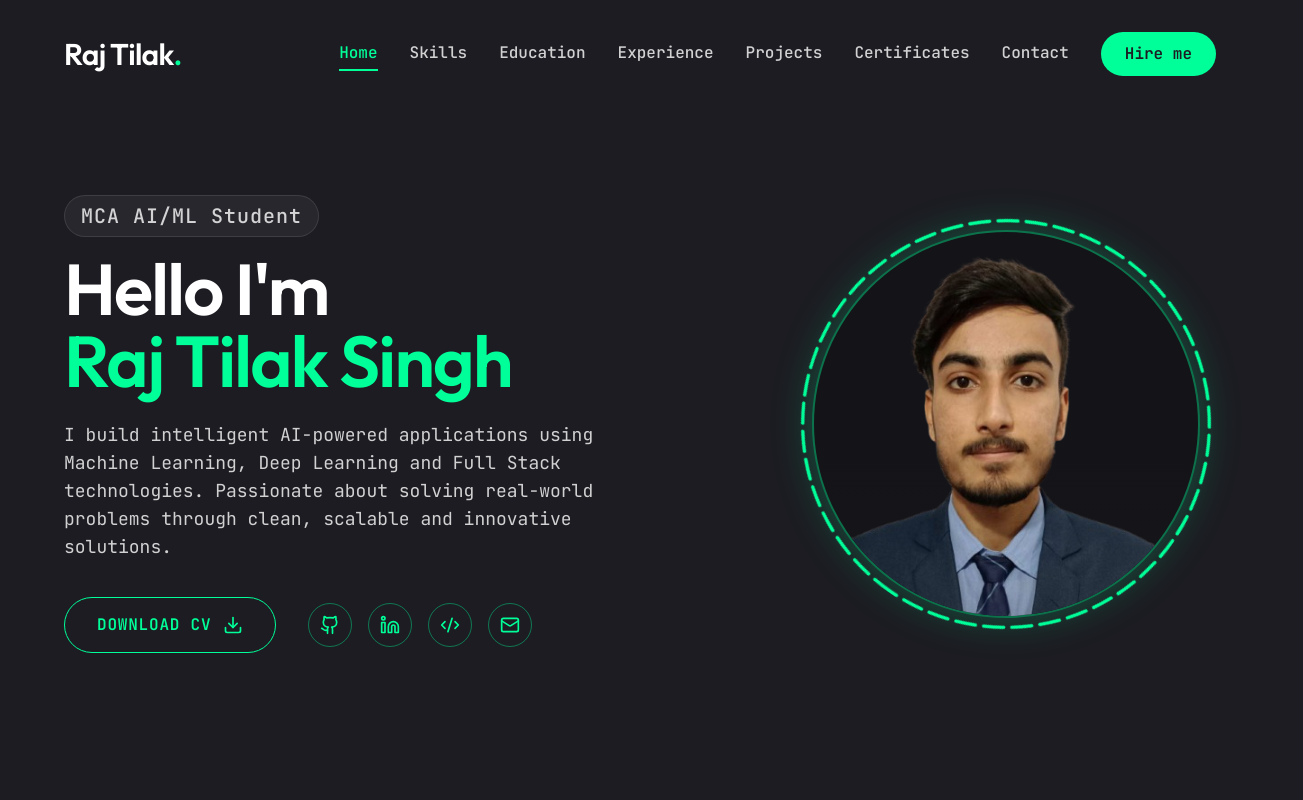
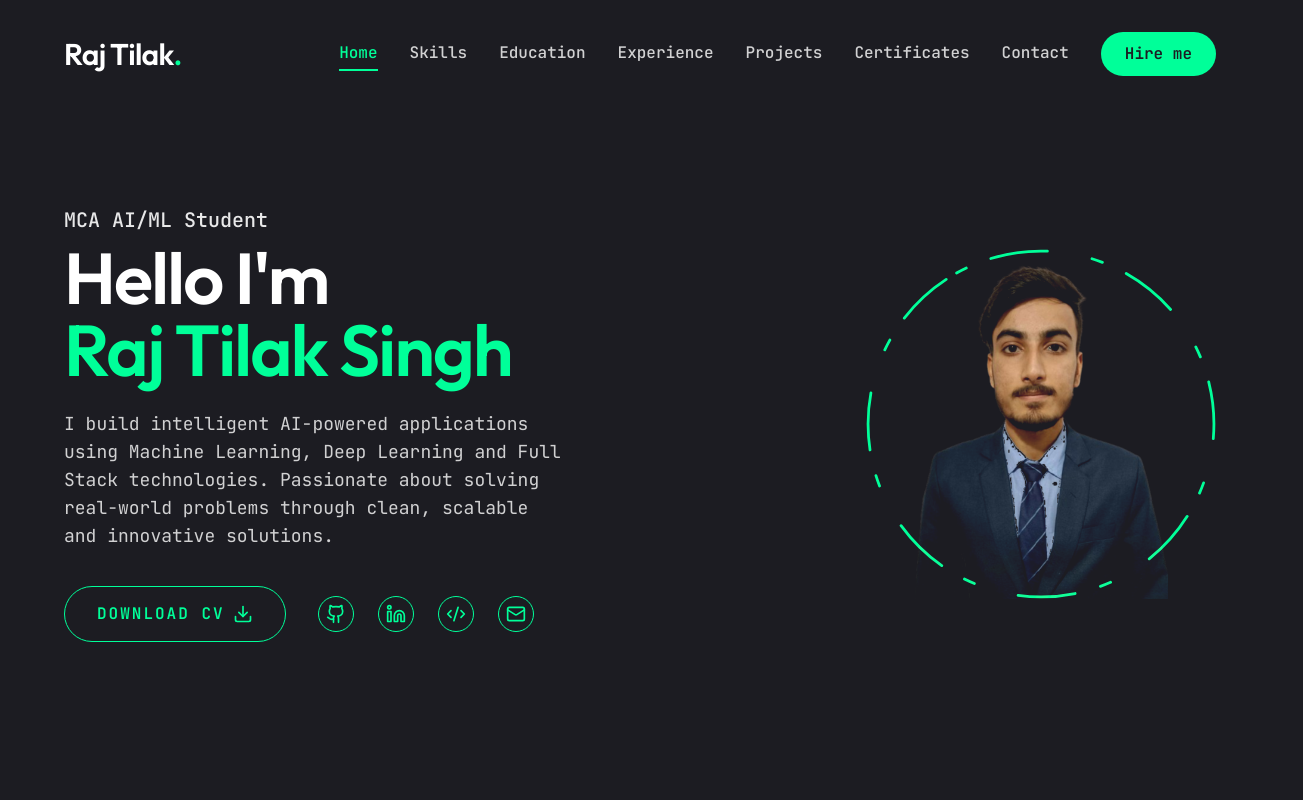
Before and after one commit to rac2-3/my-portfolio, a React (Vite) app: page / in a window 1280 px wide. Shown: the top 800 px of the page, 1303 px wide, since content can reach past the window. Built offline with nearby package versions, Linux system fonts and the light colour scheme.

Commit message:
feat: add interactive Framer Motion morphing SVG ring animation and profile cutout

```diff
--- a/src/components/Hero.jsx
+++ b/src/components/Hero.jsx
@@ -1,5 +1,6 @@
 import React from "react";
 import { Download, Github, Linkedin, Code2, Mail } from "lucide-react";
+import { motion } from "framer-motion";
 import { portfolioData } from "../data/portfolioData";
 
 const Hero = () => {
@@ -27,7 +28,7 @@ const Hero = () => {
 
           {/* Text Content */}
           <div className="text-center xl:text-left order-2 xl:order-none max-w-[650px]">
-            <span className="text-lg xl:text-xl font-medium tracking-wider text-white/80 bg-white/5 border border-white/10 px-4 py-1.5 rounded-full inline-block mb-4 border-accent/20">
+            <span className="text-xl block mb-2 text-white/90 font-medium">
               {personal.role}
             </span>
 
@@ -36,7 +37,7 @@ const Hero = () => {
               <span className="text-accent">{personal.name}</span>
             </h1>
 
-            <p className="max-w-[540px] mb-9 text-white/80 text-base sm:text-lg leading-relaxed">
+            <p className="max-w-[500px] mb-9 text-white/80 text-base sm:text-lg leading-relaxed">
               {personal.bio}
             </p>
 
@@ -47,14 +48,14 @@ const Hero = () => {
                 download="Raj_Tilak_Singh_CV.pdf"
                 target="_blank"
                 rel="noopener noreferrer"
-                className="inline-flex items-center justify-center gap-3 whitespace-nowrap rounded-full text-base font-semibold transition-all duration-500 border border-accent text-accent hover:bg-accent hover:text-primary h-[56px] px-8 tracking-wider uppercase group hover:shadow-[0_0_20px_rgba(0,255,153,0.4)]"
+                className="inline-flex items-center justify-center gap-2 whitespace-nowrap rounded-full text-base font-semibold transition-all duration-500 border border-accent text-accent hover:bg-accent hover:text-primary h-[56px] px-8 tracking-[2px] uppercase group hover:shadow-[0_0_20px_rgba(0,255,153,0.4)]"
               >
                 <span>Download CV</span>
                 <Download size={20} className="transition-transform group-hover:translate-y-0.5" />
               </a>
 
               {/* Social Icons */}
-              <div className="flex gap-4 items-center">
+              <div className="flex gap-6 items-center">
                 {personal.socials.map((social, index) => (
                   <a
                     key={index}
@@ -62,7 +63,7 @@ const Hero = () => {
                     target="_blank"
                     rel="noopener noreferrer"
                     title={social.name}
-                    className="w-11 h-11 border border-accent/40 rounded-full flex justify-center items-center text-accent hover:bg-accent hover:text-primary hover:border-accent transition-all duration-300 hover:shadow-[0_0_15px_rgba(0,255,153,0.3)] hover:-translate-y-1"
+                    className="w-9 h-9 border border-accent rounded-full flex justify-center items-center text-accent text-base hover:bg-accent hover:text-primary hover:transition-all duration-500"
                   >
                     {getSocialIcon(social.icon)}
                   </a>
@@ -71,43 +72,57 @@ const Hero = () => {
             </div>
           </div>
 
-          {/* Profile Photo with Animated SVG Accent Ring */}
-          <div className="order-1 xl:order-none mb-4 xl:mb-0">
-            <div className="w-full h-full relative flex items-center justify-center">
-              <div className="relative w-[298px] h-[298px] sm:w-[340px] sm:h-[340px] xl:w-[420px] xl:h-[420px]">
+          {/* Profile Photo with Exact Bhavya Framer-Motion Animated Circle */}
+          <div className="order-1 xl:order-none mb-8 xl:mb-0">
+            <div className="w-full h-full relative">
+              <motion.div
+                initial={{ opacity: 0 }}
+                animate={{
+                  opacity: 1,
+                  transition: { delay: 0.2, duration: 0.6, ease: "easeIn" },
+                }}
+              >
+                <div className="w-[298px] h-[298px] xl:w-[350px] xl:h-[350px] relative flex items-center justify-center">
 
-                {/* SVG Rotating Dashed Accent Ring (Bhavya Style) */}
-                <svg
-                  className="w-full h-full absolute top-0 left-0 animate-spin-slow pointer-events-none z-10"
+                  {/* Cutout Photo Element */}
+                  <div className="w-[298px] h-[298px] xl:w-[350px] xl:h-[350px] mix-blend-lighten absolute top-0 left-0 z-10">
+                    <img
+                      src="/photo_cutout.png"
+                      alt="Raj Tilak Singh"
+                      className="object-contain w-full h-full"
+                    />
+                  </div>
+
+                  {/* Dynamic Morphing & Rotating Framer-Motion SVG Ring */}
+                  <motion.svg
+                    className="w-[300px] xl:w-[352px] h-[300px] xl:h-[352px]"
+                    fill="transparent"
                     viewBox="0 0 506 506"
-                  fill="transparent"
                     xmlns="http://www.w3.org/2000/svg"
                   >
-                  <circle
+                    <motion.circle
                       cx="253"
                       cy="253"
-                    r="245"
+                      r="250"
                       stroke="#00ff99"
                       strokeWidth="4"
                       strokeLinecap="round"
                       strokeLinejoin="round"
-                    strokeDasharray="24 10 0 0"
+                      initial={{ strokeDasharray: "24 10 0 0" }}
+                      animate={{
+                        strokeDasharray: ["15 120 25 25", "16 25 92 72", "4 250 22 22"],
+                        rotate: [120, 360],
+                      }}
+                      transition={{
+                        duration: 20,
+                        repeat: Infinity,
+                        repeatType: "reverse",
+                      }}
                     />
-                </svg>
-
-                {/* Profile Photo Container */}
-                <div className="w-full h-full rounded-full p-4 flex items-center justify-center relative">
-                  <div className="w-full h-full rounded-full overflow-hidden border-2 border-accent/40 shadow-[0_0_40px_rgba(0,255,153,0.25)] relative group bg-[#141418]">
-                    <img
-                      src="/raj.png"
-                      alt="Raj Tilak Singh"
-                      className="w-full h-full object-cover object-top transition-transform duration-700 group-hover:scale-105"
-                    />
-                    <div className="absolute inset-0 bg-gradient-to-t from-primary/60 via-transparent to-transparent opacity-30 group-hover:opacity-10 transition-opacity" />
-                  </div>
-                </div>
+                  </motion.svg>
 
                 </div>
+              </motion.div>
             </div>
           </div>
 
```
Also changed, not shown: public/photo_cutout.png (added), 1 other file (tests, documents, lock files or other folders). Lines whose indentation alone changed are shown as unchanged.
